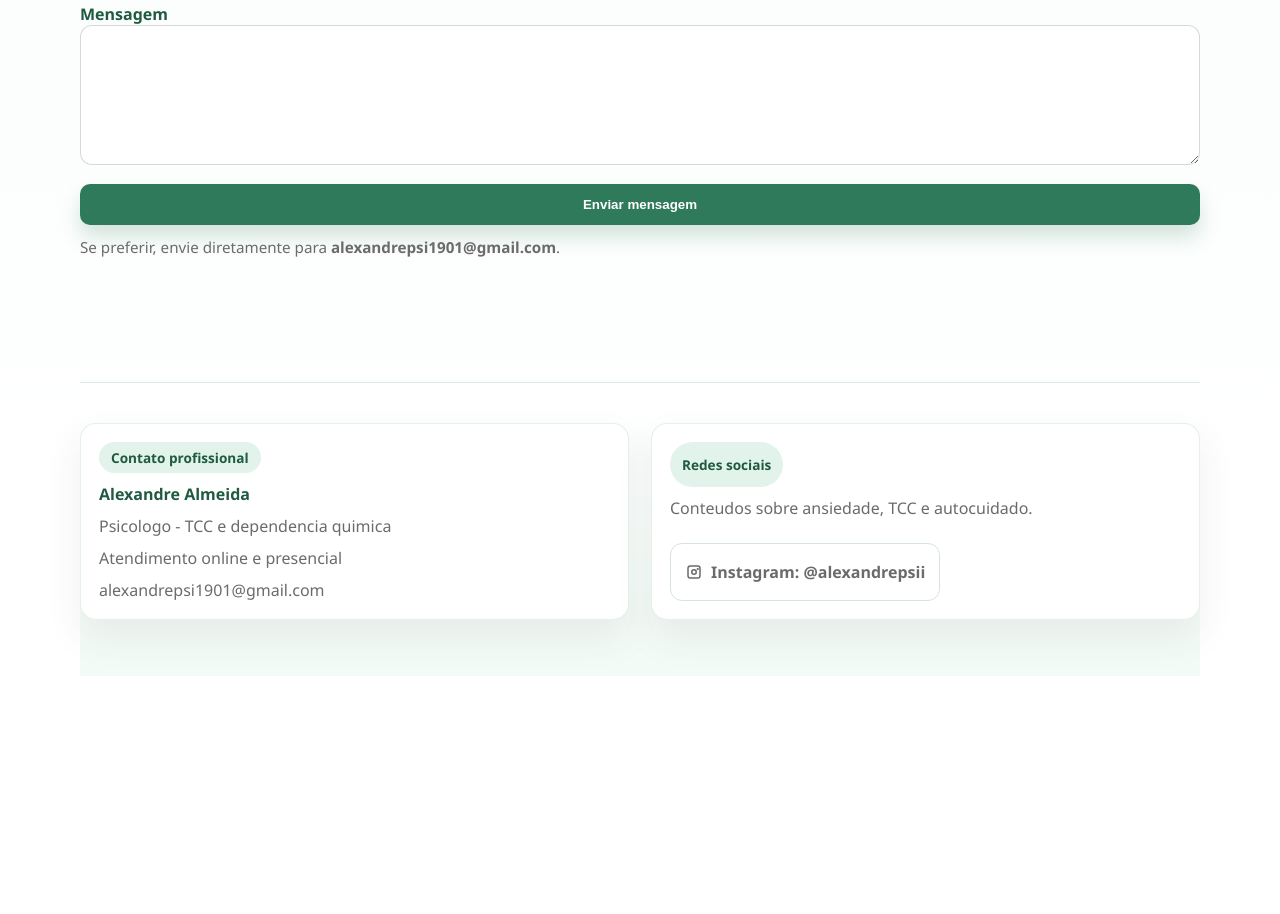
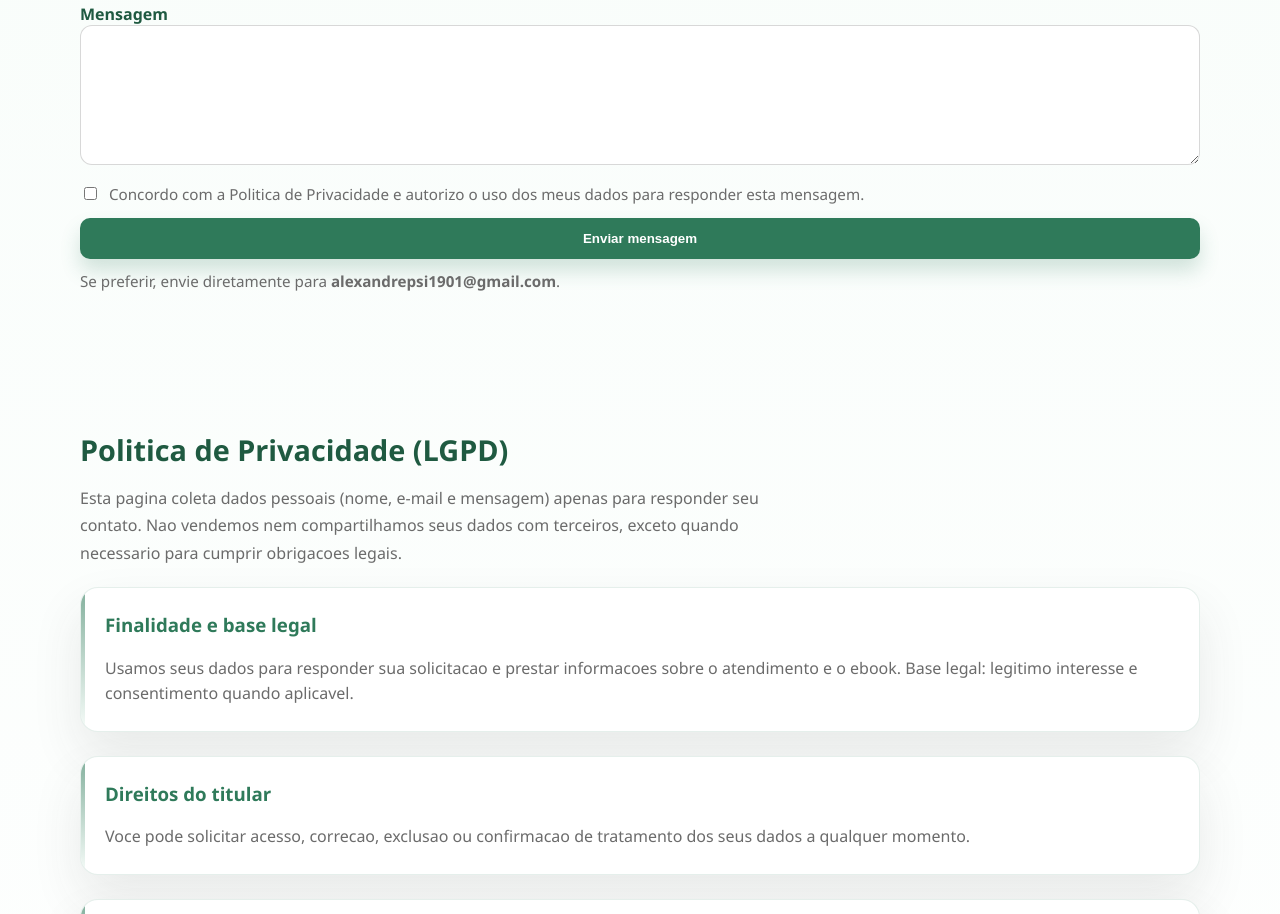
Before and after one commit to ViniGabrielBorba/psi-alx, a plain HTML site: page index.html in a window 1280 px wide. Shown: the part 1886-2800 px from the top of the page. Before the commit the page ends 2562 px from the top, so only its background shows below. Drawn offline with Linux system fonts and the light colour scheme.

Commit message:
feat: adiciona lgpd e download automatico do ebook
Inclui consentimento, politica de privacidade e auto-download apos pagamento.

Co-authored-by: Cursor <cursoragent@cursor.com>

```diff
--- a/index.html
+++ b/index.html
@@ -328,6 +328,23 @@
         resize: vertical;
       }
 
+      .consent {
+        display: grid;
+        gap: 8px;
+        font-size: 0.95rem;
+        color: var(--cinza);
+      }
+
+      .consent label {
+        font-weight: 500;
+        color: var(--cinza);
+      }
+
+      .consent input {
+        width: auto;
+        margin-right: 8px;
+      }
+
       .footer-note {
         margin-top: 12px;
         color: var(--cinza);
@@ -620,6 +637,13 @@
             </textarea
             >
           </div>
+          <div class="consent">
+            <label>
+              <input id="consentimento" type="checkbox" required />
+              Concordo com a Politica de Privacidade e autorizo o uso dos meus
+              dados para responder esta mensagem.
+            </label>
+          </div>
           <button class="button button-primary" type="submit">
             Enviar mensagem
           </button>
@@ -627,6 +651,43 @@
         <p class="footer-note">
           Se preferir, envie diretamente para
           <strong>alexandrepsi1901@gmail.com</strong>.
+        </p>
+      </section>
+
+      <section id="privacidade">
+        <h2 class="section-title">Politica de Privacidade (LGPD)</h2>
+        <p class="section-subtitle">
+          Esta pagina coleta dados pessoais (nome, e-mail e mensagem) apenas
+          para responder seu contato. Nao vendemos nem compartilhamos seus dados
+          com terceiros, exceto quando necessario para cumprir obrigacoes legais.
+        </p>
+        <div class="grid" style="margin-top: 20px;">
+          <div class="card">
+            <h3>Finalidade e base legal</h3>
+            <p>
+              Usamos seus dados para responder sua solicitacao e prestar
+              informacoes sobre o atendimento e o ebook. Base legal: legitimo
+              interesse e consentimento quando aplicavel.
+            </p>
+          </div>
+          <div class="card">
+            <h3>Direitos do titular</h3>
+            <p>
+              Voce pode solicitar acesso, correcao, exclusao ou confirmacao de
+              tratamento dos seus dados a qualquer momento.
+            </p>
+          </div>
+          <div class="card">
+            <h3>Retencao e seguranca</h3>
+            <p>
+              Mantemos os dados pelo tempo necessario para atender a solicitacao
+              e cumprir obrigacoes legais, adotando medidas razoaveis de seguranca.
+            </p>
+          </div>
+        </div>
+        <p class="footer-note" style="margin-top: 18px;">
+          Encarregado (DPO): Alexandre Almeida -
+          <strong>alexandrepsi1901@gmail.com</strong>
         </p>
       </section>
 
@@ -658,6 +719,7 @@
               </svg>
               Instagram: @alexandrepsii
             </a>
+            <a href="#privacidade">Politica de Privacidade</a>
           </div>
         </div>
       </footer>
@@ -666,7 +728,7 @@
     <div class="cookie-banner" id="cookie-banner">
       <p>
         Usamos cookies para melhorar a experiencia no site e analisar o uso do
-        conteudo. Voce pode aceitar ou recusar.
+        conteudo. Voce pode aceitar ou recusar. Veja a Politica de Privacidade.
       </p>
       <div class="cookie-actions">
         <button class="button button-primary" id="cookie-accept">
@@ -702,6 +764,12 @@
       if (paymentStatus && APPROVED_STATUSES.has(paymentStatus)) {
         downloadButton.classList.remove("button-disabled");
         downloadStatus.textContent = "Pagamento aprovado. Download liberado.";
+        const downloadUrl = downloadButton.getAttribute("href");
+        if (downloadUrl) {
+          setTimeout(() => {
+            window.location.href = downloadUrl;
+          }, 800);
+        }
       }
 
       const form = document.getElementById("contato-form");
```
